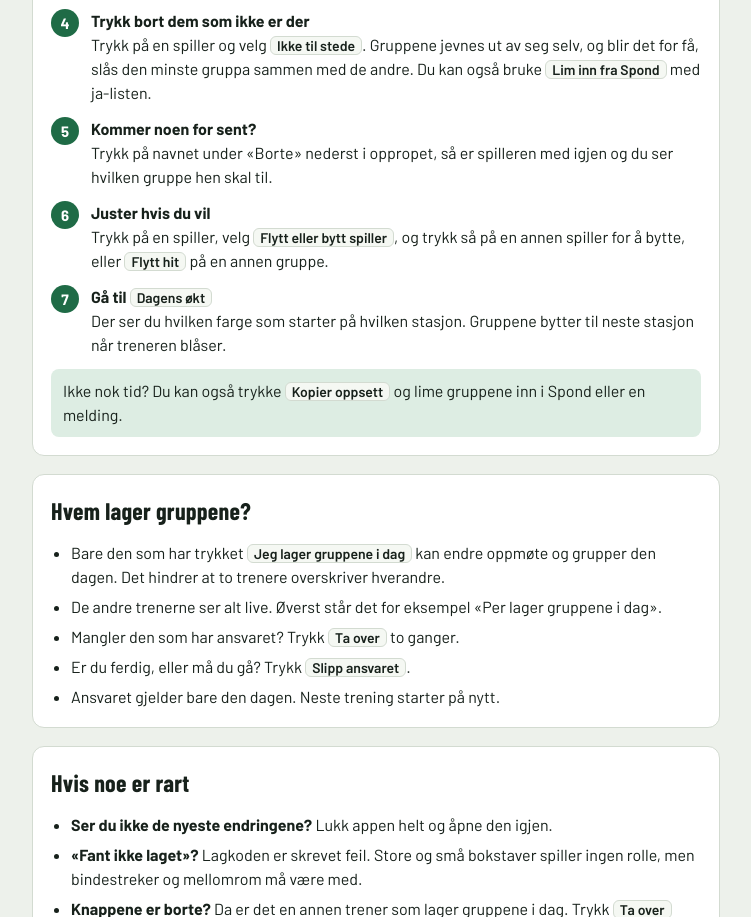
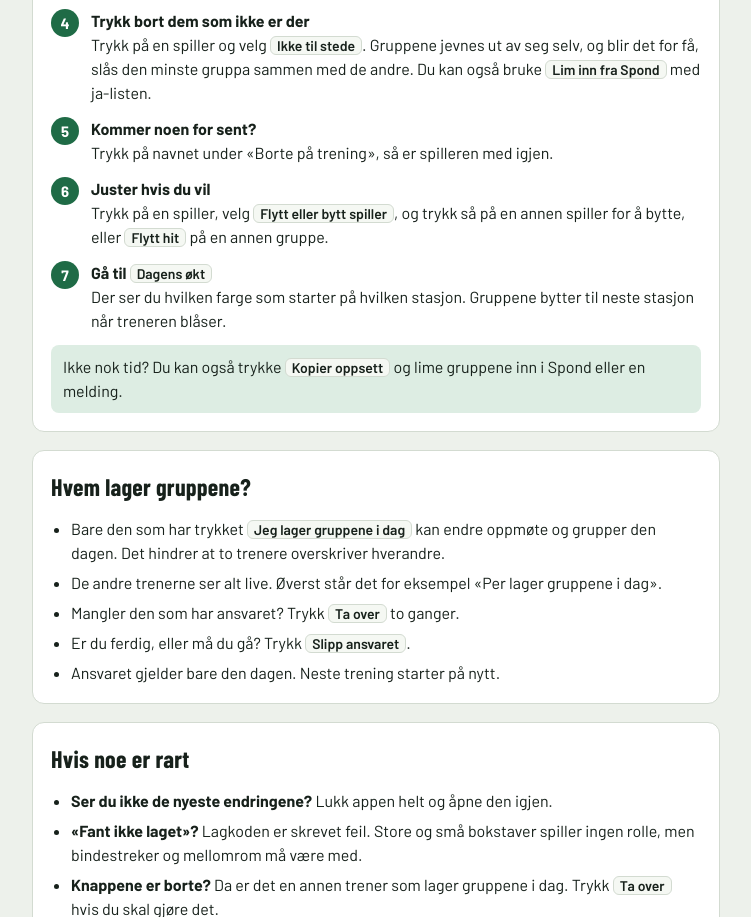
Before and after one commit to g2018-manglerud/trening, a plain HTML site: page hjelp.html in a window 1280 px wide. Shown: the part 1307-2224 px from the top of the page, without its empty margins (264-1015 px from the left). Drawn offline with nearby package versions, Linux system fonts and the light colour scheme.

Commit message:
v103: hjelp.html tilbake som på main (publiseringen tillater bare index.html)
Co-Authored-By: Claude Opus 5.5 <noreply@anthropic.com>
Claude-Session: https://claude.ai/code/session_013v9z5CAJstni7aDeurGmYC

```diff
--- a/hjelp.html
+++ b/hjelp.html
@@ -92,7 +92,7 @@ details .inner{padding:0 18px 18px;display:flex;flex-direction:column;gap:14px}
       <li><span><b>Huk av trenerne som er der</b>Under «Trenere på trening». Hver trener får da sin stasjon i «Dagens økt».</span></li>
       <li><span><b>Gruppene er klare på forhånd</b>Fanen <span class="btn">Grupper</span> viser alle spillerne fordelt i grupper etter nivå. Ved hver ny trening regnes alle som til stede.</span></li>
       <li><span><b>Trykk bort dem som ikke er der</b>Trykk på en spiller og velg <span class="btn">Ikke til stede</span>. Gruppene jevnes ut av seg selv, og blir det for få, slås den minste gruppa sammen med de andre. Du kan også bruke <span class="btn">Lim inn fra Spond</span> med ja-listen.</span></li>
-      <li><span><b>Kommer noen for sent?</b>Trykk på navnet under «Borte» nederst i oppropet, så er spilleren med igjen og du ser hvilken gruppe hen skal til.</span></li>
+      <li><span><b>Kommer noen for sent?</b>Trykk på navnet under «Borte på trening», så er spilleren med igjen.</span></li>
       <li><span><b>Juster hvis du vil</b>Trykk på en spiller, velg <span class="btn">Flytt eller bytt spiller</span>, og trykk så på en annen spiller for å bytte, eller <span class="btn">Flytt hit</span> på en annen gruppe.</span></li>
       <li><span><b>Gå til <span class="btn">Dagens økt</span></b>Der ser du hvilken farge som starter på hvilken stasjon. Gruppene bytter til neste stasjon når treneren blåser.</span></li>
     </ol>
```
